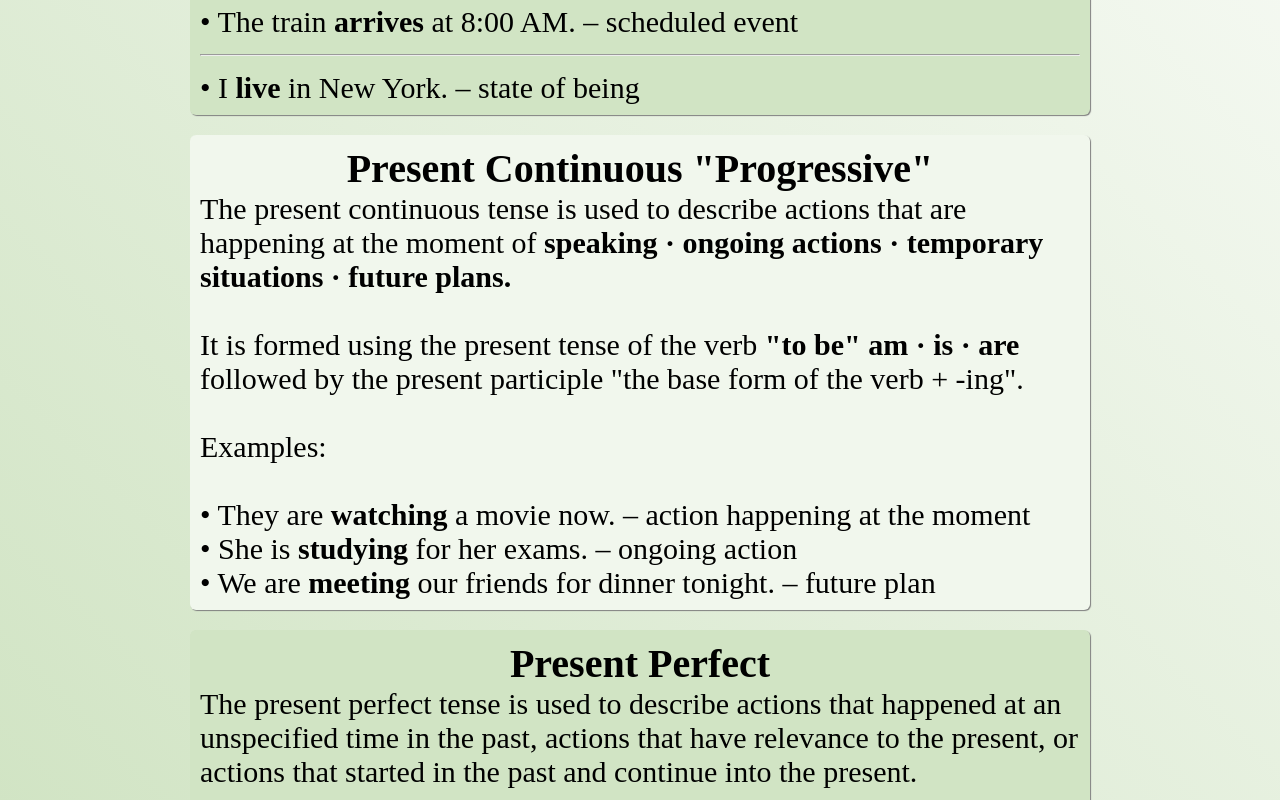
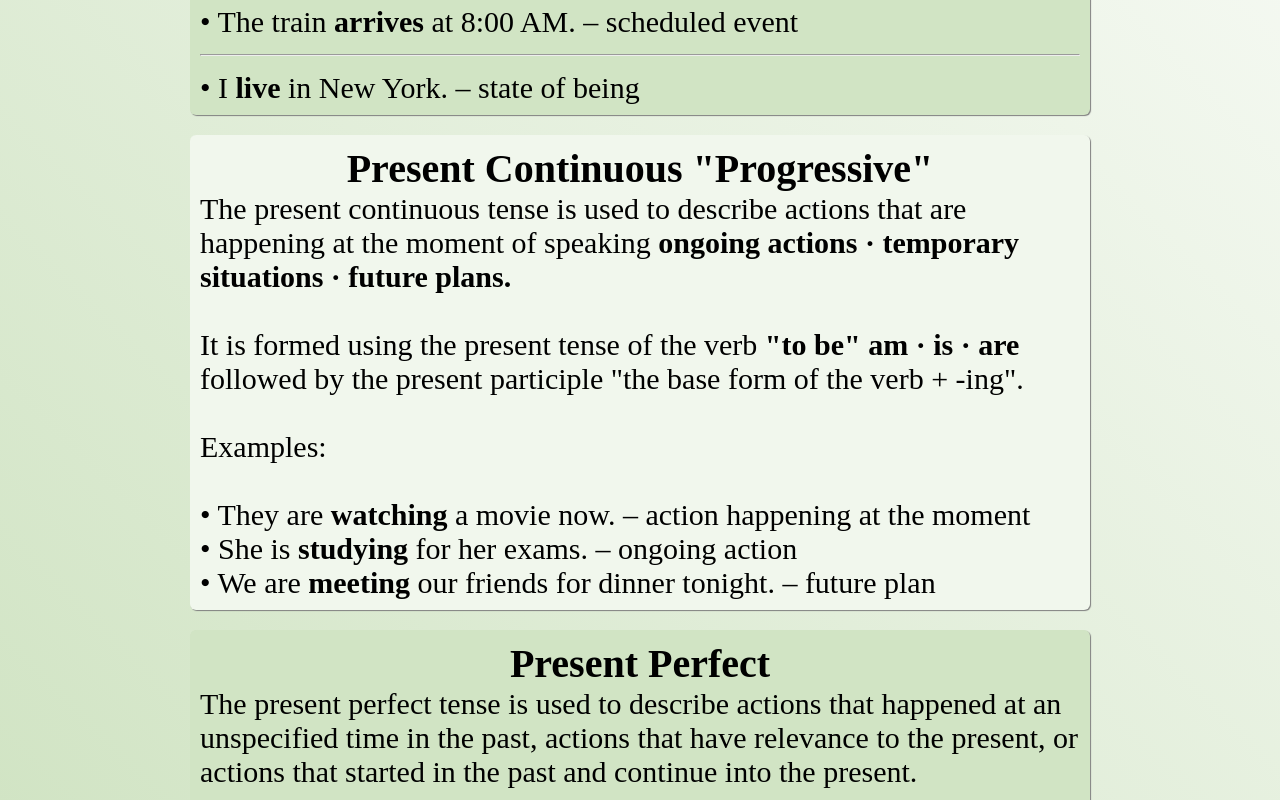
Before and after one commit to Alhedaya/English-Present-Tense, a plain HTML site: page index.html in a window 1280 px wide. Shown: the part 698-1498 px from the top of the page. Drawn offline with Linux system fonts and the light colour scheme.

Commit message:
Update index.html

```diff
--- a/index.html
+++ b/index.html
@@ -154,7 +154,7 @@ Examples:<br><br>
 <div style="text-align: left; font-size: 30px;">
 <div style="text-align: center; font-size: 40px;"><b> Present Continuous "Progressive" </b></div>
 
-The present continuous tense is used to describe actions that are happening at the moment of <b>speaking &middot; ongoing actions &middot; temporary situations &middot; future plans.</b><br><br>
+The present continuous tense is used to describe actions that are happening at the moment of speaking  <b>ongoing actions &middot; temporary situations &middot; future plans.</b><br><br>
 It is formed using the present tense of the verb <b>"to be" am &middot; is &middot; are</b> followed by the present participle "the base form of the verb + -ing".<br><br>
 
 
```
